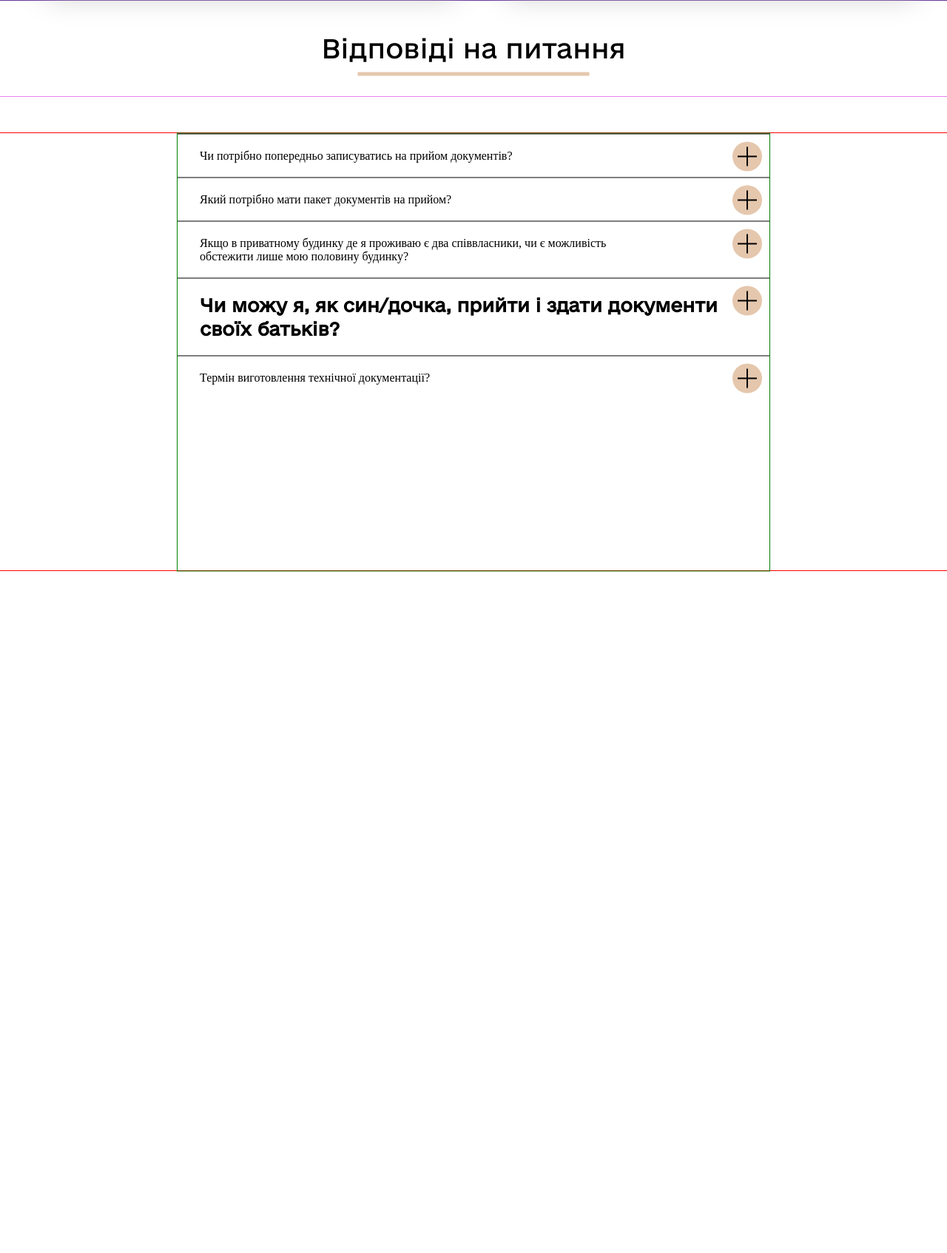
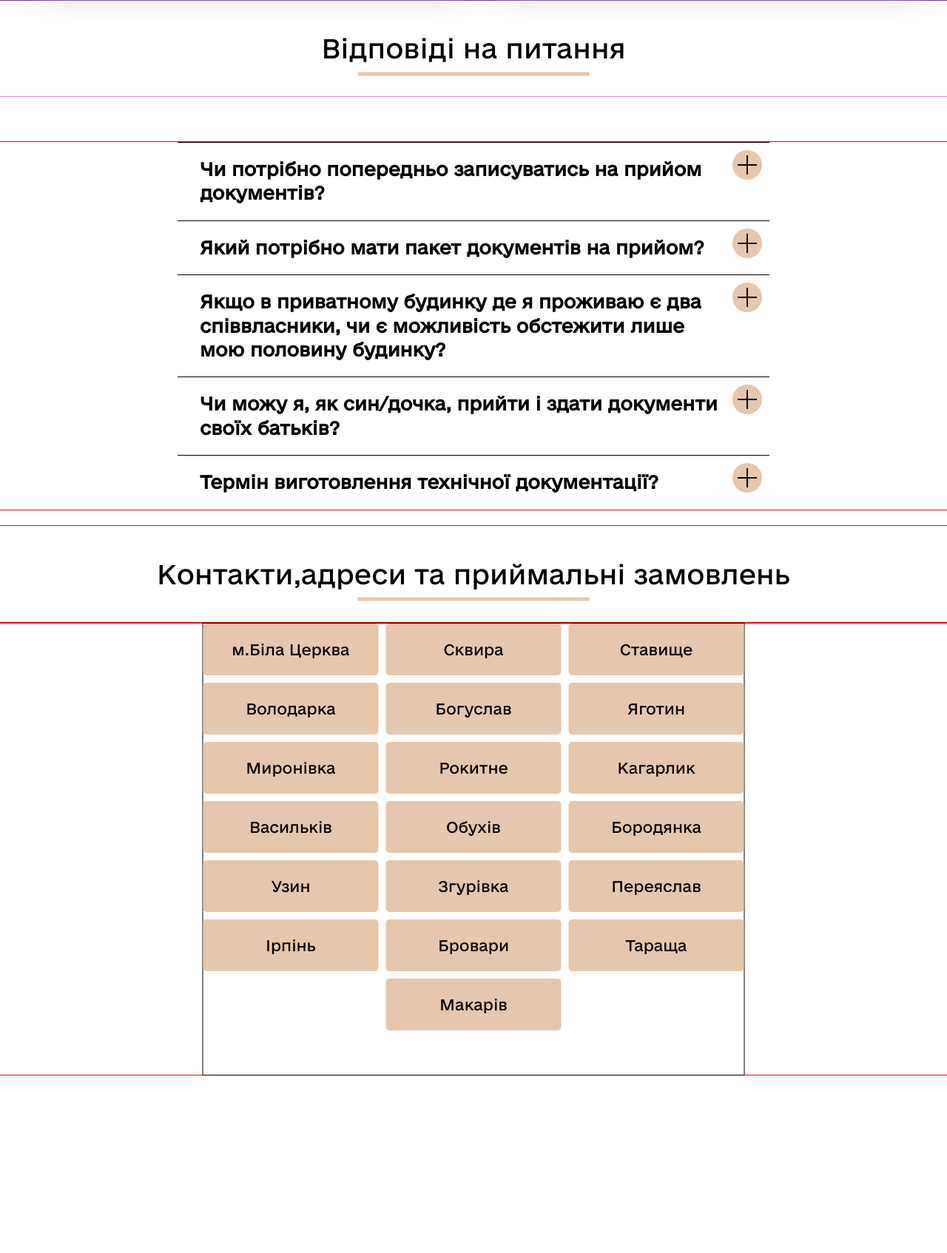
Before and after one commit to garma21/garma21.github.io, a PHP site: page /newBTI/index.html in a window 1280 px wide; the page is wider, and only the part inside the window is pictured. Shown: the part 4412-6106 px from the top of that part at 74% size. Run offline with PHP 8.4, Linux system fonts and the light colour scheme.

Commit message:
Add files via upload

```diff
--- a/newBTI/index.html
+++ b/newBTI/index.html
@@ -302,15 +302,20 @@ line-height: 31px;">Проведення технічних обстежень
                     <div class="horizontalLine"></div>
                     <div class="verticalLine"></div>
                 </div>
-                <p
-                    style="margin: 0 0 auto; width: max-content;position:relative;top: 30px;left: 30px;transform: translate(0,-50px);">
+                <p style="margin: 0 0 auto;max-width: 700px; width: max-content;position:relative;top: 30px;left: 30px;transform: translate(0,-50px);font-family: e-Ukraine;
+font-size: 24px;
+font-style: normal;
+font-weight: 700;
+line-height: 32.4px;">
                     Чи потрібно попередньо записуватись на прийом
                     документів?
                 </p>
             </div>
 
             <div id="expandableBlock1" class="blockContainer expandableBlock hidden " style="display: none;">
-                <p style=" margin:30px;">Попередньо записуватись в чергу не потрібно</p>
+                <p style=" margin:30px;font-family: 'E-Ukraine',Arial,sans-serif;
+    font-weight: 300;
+    color: #000000;">Попередньо записуватись в чергу не потрібно</p>
             </div>
             <!-- block2 -->
             <div class="test">
@@ -319,13 +324,19 @@ line-height: 31px;">Проведення технічних обстежень
                     <div class="verticalLine"></div>
                 </div>
                 <p
-                    style="margin: 0 0 auto; width: max-content;position:relative;top: 30px;left: 30px;transform: translate(0,-50px);">
+                    style="margin: 0 0 auto;font-family: e-Ukraine;
+font-size: 24px;
+font-style: normal;
+font-weight: 700;
+line-height: 32.4px;margin: 0 0 auto;max-width: 700px; width: max-content;position:relative;top: 30px;left: 30px;transform: translate(0,-50px);">
                     Який потрібно мати пакет документів на прийом?
                 </p>
             </div>
 
             <div id="expandableBlock2" class="blockContainer expandableBlock hidden" style="display: none;">
-                <p style="margin: 0px 30px 30px 30px;">З собою потрібно мати: <br>
+                <p style="margin: 0px 30px 30px 30px;font-family: 'E-Ukraine',Arial,sans-serif;
+    font-weight: 300;
+    color: #000000;">З собою потрібно мати: <br>
                     1. Паспорт громадянина(оригінал та копія)<br>
                     2. Реєстраційний номер облікової картки платника податків(РНОКПП)<br>
                     (раніше індивідуальний податковий номер ІПН) (оригінал та копія)<br>
@@ -344,7 +355,11 @@ line-height: 31px;">Проведення технічних обстежень
                     <div class="verticalLine"></div>
                 </div>
                 <p
-                    style="margin: 0 0 auto; max-width:600px; width: max-content;position:relative;top: 30px;left: 30px;transform: translate(0,-50px);">
+                    style="margin: 0 0 auto; font-family: e-Ukraine;
+font-size: 24px;
+font-style: normal;
+font-weight: 700;
+line-height: 32.4px;margin: 0 0 auto;max-width: 700px; width: max-content;position:relative;top: 30px;left: 30px;transform: translate(0,-50px);">
                     Якщо в приватному будинку де я проживаю є два співвласники, чи є можливість обстежити лише мою
                     половину
                     будинку?
@@ -352,7 +367,9 @@ line-height: 31px;">Проведення технічних обстежень
             </div>
 
             <div id="expandableBlock3" class="blockContainer expandableBlock hidden" style="display: none;">
-                <p style=" margin: 0px 30px 30px 30px;">З собою потрібно мати: <br>
+                <p style=" margin: 0px 30px 30px 30px;font-family: 'E-Ukraine',Arial,sans-serif;
+    font-weight: 300;
+    color: #000000;">
                     Ні! Для обстеження та технічної інвентаризації об’єкту нерухомого майна, потрібно обстежити повністю
                     всю
                     садибу.
@@ -376,7 +393,9 @@ line-height: 32.4px;margin: 0 0 auto;max-width: 700px; width: max-content;positi
             </div>
 
             <div id="expandableBlock4" class="blockContainer expandableBlock hidden" style="display: none;">
-                <p style="margin: 0px 30px 30px 30px;">
+                <p style="margin: 0px 30px 30px 30px;font-family: 'E-Ukraine',Arial,sans-serif;
+    font-weight: 300;
+    color: #000000;">
                     Так, Ви можете здати документи матері чи батька за умови нотаріально оформленого доручення. В іншому
                     випадку документи
                     на технічну інвентаризацію може здати тільки власник або уповноважена особа за дорученням
@@ -389,13 +408,19 @@ line-height: 32.4px;margin: 0 0 auto;max-width: 700px; width: max-content;positi
                     <div class="verticalLine"></div>
                 </div>
                 <p
-                    style="margin: 0 0 auto; width: max-content;position:relative;top: 30px;left: 30px;transform: translate(0,-50px);">
+                    style="margin: 0 0 auto;font-family: e-Ukraine;
+font-size: 24px;
+font-style: normal;
+font-weight: 700;
+line-height: 32.4px;margin: 0 0 auto;max-width: 700px; width: max-content;position:relative;top: 30px;left: 30px;transform: translate(0,-50px);">
                     Термін виготовлення технічної документації?
                 </p>
             </div>
 
             <div id="expandableBlock5" class="blockContainer expandableBlock hidden" style="display: none;">
-                <p style="margin: 0px 30px 30px 30px;">
+                <p style="margin: 0px 30px 30px 30px;font-family: 'E-Ukraine',Arial,sans-serif;
+    font-weight: 300;
+    color: #000000;">
                     Максимальний термін виготовлення технічної документації 1 місяць після виїзду техніка на об’єкт, або
                     термінове
                     замовлення - 10-14 робочі дні.
@@ -403,6 +428,78 @@ line-height: 32.4px;margin: 0 0 auto;max-width: 700px; width: max-content;positi
             </div>
         </div>
     </div>
+    <div class="contacts">
+        <p class="why_us_text">Контакти,адреси та приймальні замовлень</p>
+        <div class="basic_services_line"></div>
+    </div>
+    <div class="contact2">
+        <div class="wrapper">
+
+            <div id="popupContainer" class="">
+                <a href="#" id="closePopupButton">Закрити</a>
+                <p>Вміст вашого popup тут...</p>
+            </div>
+            <a href="#popupContainer" id="openPopupButton">
+                <div class="div1">
+                    <p class="contact_text">м.Біла Церква</p>
+                </div>
+            </a>
+            <div class="div2">
+                <p class="contact_text">Сквира</p>
+            </div>
+            <div class="div3">
+                <p class="contact_text">Ставище</p>
+            </div>
+            <div class="div4">
+                <p class="contact_text">Володарка</p>
+            </div>
+            <div class="div5">
+                <p class="contact_text">Богуслав</p>
+            </div>
+            <div class="div6">
+                <p class="contact_text">Яготин</p>
+            </div>
+            <div class="div7">
+                <p class="contact_text">Миронівка</p>
+            </div>
+            <div class="div8">
+                <p class="contact_text">Рокитне</p>
+            </div>
+            <div class="div9">
+                <p class="contact_text">Кагарлик</p>
+            </div>
+            <div class="div10">
+                <p class="contact_text">Васильків</p>
+            </div>
+            <div class="div11">
+                <p class="contact_text">Обухів</p>
+            </div>
+            <div class="div12">
+                <p class="contact_text">Бородянка</p>
+            </div>
+            <div class="div13">
+                <p class="contact_text">Узин</p>
+            </div>
+            <div class="div14">
+                <p class="contact_text">Згурівка</p>
+            </div>
+            <div class="div15">
+                <p class="contact_text">Переяслав</p>
+            </div>
+            <div class="div16">
+                <p class="contact_text">Ірпінь</p>
+            </div>
+            <div class="div17">
+                <p class="contact_text">Бровари</p>
+            </div>
+            <div class="div18">
+                <p class="contact_text">Тараща</p>
+            </div>
+            <div class="div19">
+                <p class="contact_text">Макарів</p>
+            </div>
+        </div>
+    </div>
 </body>
 <script src="script.js"></script>
 
--- a/newBTI/style.css
+++ b/newBTI/style.css
@@ -635,23 +635,23 @@ p {
 
 .faq2 {
     width: 1920px;
-    height: 591px;
+    height: max-content;
     border: 1px solid red;
 
-    position: absolute;
-    top: 4590px;
+    position: relative;
+    top: 3600px;
     left: 50%;
     transform: translate(-50%);
 }
 
 .faq2 .wrapper {
     width: 800px;
-    height: 591px;
+    height: max-content;
     position: relative;
-    top: 50%;
+    top: 0%;
     left: 50%;
-    transform: translate(-50%, -50%);
-    border: 1px solid green;
+    transform: translate(-50%, 0);
+
 }
 
 div.faq2 div.wrapper .block1,
@@ -690,11 +690,7 @@ div.faq2 div.wrapper div.block5 p {
 
 /* Стилі для розгорнутого блоку */
 .expandableBlock {
-    border: solid #000000;
-    border-top-width: 0px;
-    border-left-width: 0px;
-    border-right-width: 0px;
-    border-bottom-width: 1px;
+
     margin-top: 0px;
     animation: slideDown 0.5s ease;
 
@@ -789,7 +785,7 @@ div.faq2 div.wrapper div.block5 p {
     display: flex;
     align-items: center;
     flex-direction: column-reverse;
-    width: 720px;
+    width: 800px;
     height: max-content;
     margin-bottom: 10px;
     /* Змінено напрямок головної осі на обернений */
@@ -806,3 +802,211 @@ div.faq2 div.wrapper div.block5 p {
 }
 
 /* falling container */
+.contacts {
+    width: 1920px;
+    height: 130px;
+    position: relative;
+    top: 3620px;
+    left: 50%;
+    transform: translate(-50%);
+    border: 1px solid red;
+}
+
+.contact2 {
+    width: 1920px;
+    height: 610px;
+    position: relative;
+    top: 3620px;
+    left: 50%;
+    transform: translate(-50%);
+    border: 1px solid red;
+}
+
+.contact2 .wrapper {
+    position: relative;
+    top: 50%;
+    left: 50%;
+    transform: translate(-50%, -50%);
+    border: 1px solid black;
+    width: 731px;
+    height: 100%;
+    display: grid;
+    grid-template-columns: repeat(3, 237px);
+    grid-template-rows: repeat(7, 70px);
+    grid-column-gap: 10px;
+    grid-row-gap: 10px;
+}
+
+.div1,
+.div2,
+.div3,
+.div4,
+.div5,
+.div6,
+.div7,
+.div8,
+.div9,
+.div10,
+.div11,
+.div12,
+.div13,
+.div14,
+.div15,
+.div16,
+.div17,
+.div18,
+.div19 {
+    border-radius: 5px;
+    border: 0px solid black;
+    width: 100%;
+    height: 100%;
+    background-color: #E5C7AD;
+}
+
+.div1 {
+    grid-area: 1 / 1 / 2 / 2;
+}
+
+.div2 {
+    grid-area: 1 / 2 / 2 / 3;
+}
+
+.div3 {
+    grid-area: 1 / 3 / 2 / 4;
+}
+
+.div4 {
+    grid-area: 2 / 1 / 3 / 2;
+}
+
+.div5 {
+    grid-area: 2 / 2 / 3 / 3;
+}
+
+.div6 {
+    grid-area: 2 / 3 / 3 / 4;
+
+}
+
+.div7 {
+    grid-area: 3 / 1 / 4 / 2;
+}
+
+.div8 {
+    grid-area: 3 / 2 / 4 / 3;
+}
+
+.div9 {
+    grid-area: 3 / 3 / 4 / 4;
+}
+
+.div10 {
+    grid-area: 4 / 1 / 5 / 2;
+
+}
+
+.div11 {
+    grid-area: 4 / 2 / 5 / 3;
+
+}
+
+.div12 {
+    grid-area: 4 / 3 / 5 / 4;
+
+}
+
+.div13 {
+    grid-area: 5 / 1 / 6 / 2;
+
+}
+
+.div14 {
+    grid-area: 5 / 2 / 6 / 3;
+
+}
+
+.div15 {
+    grid-area: 5 / 3 / 6 / 4;
+
+}
+
+.div16 {
+    grid-area: 6 / 1 / 7 / 2;
+
+}
+
+.div17 {
+    grid-area: 6 / 2 / 7 / 3;
+
+}
+
+.div18 {
+    grid-area: 6 / 3 / 7 / 4;
+
+}
+
+.div19 {
+    grid-area: 7 / 2 / 8 / 3;
+
+}
+
+.contact_text {
+    position: relative;
+    top: 50%;
+    left: 50%;
+    transform: translate(-50%, -50%);
+    text-align: center;
+    font-family: e-Ukraine;
+    font-size: 20px;
+    font-style: normal;
+    font-weight: 500;
+    line-height: 31px;
+}
+
+
+/* ////////////////////////////// */
+#popupContainer {
+    display: none;
+    position: fixed;
+    top: 50%;
+    left: 50%;
+    transform: translate(-50%, -50%);
+    padding: 20px;
+    background-color: #fff;
+    border: 1px solid #ccc;
+    box-shadow: 0 0 10px rgba(0, 0, 0, 0.5);
+    z-index: 998;
+
+    width: 1000px;
+    height: 700px;
+}
+
+/* Стилі для кнопки закриття popup */
+#closePopupButton {
+    cursor: pointer;
+    color: #007BFF;
+    margin-bottom: 10px;
+}
+
+/* Сховати кнопку закриття popup */
+#closePopupButton.hidden {
+    display: none;
+}
+
+/* Стилі для тла при відкритому popup (затемнення фону) */
+.overlay {
+    position: fixed;
+    top: 0;
+    left: 0;
+    width: 100%;
+    height: 100%;
+    background: rgba(0, 0, 0, 0.5);
+    display: none;
+    z-index: 999;
+}
+
+/* Збільшити z-index тла при відкритому popup */
+#popupContainer.active,
+.overlay.active {
+    display: block;
+}
```
Also changed, not shown: newBTI/script.js (+35 -0 lines).
